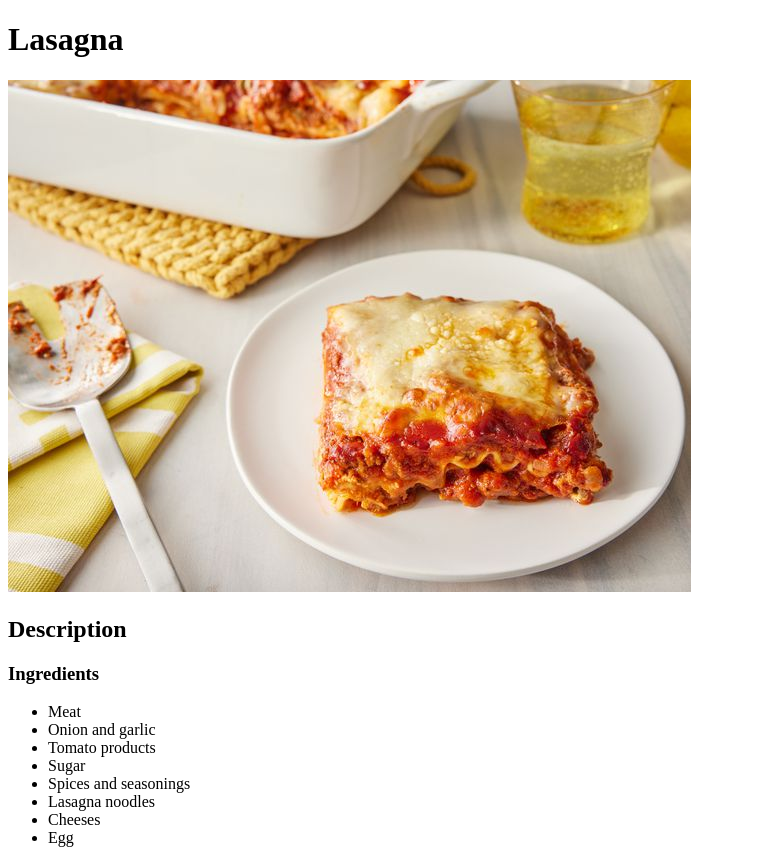
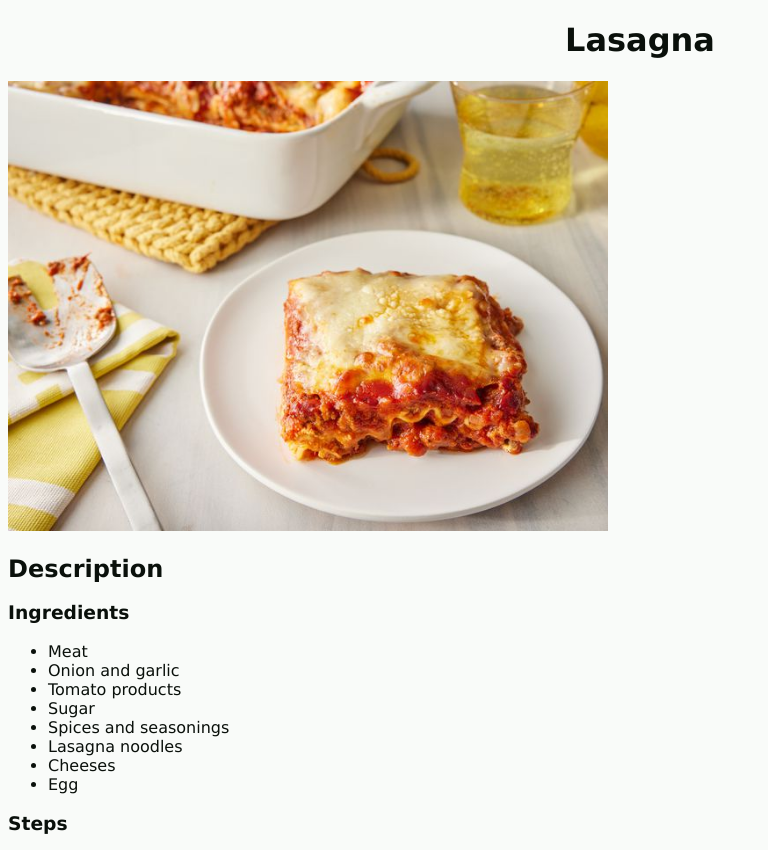
Before and after one commit to kyber-6/odin-recipes, a plain HTML site: page recipes/lasagna.html in a window 1280 px wide. Shown: the top 850 px of the page, without its empty margins (0-768 px from the left). Drawn offline with Linux system fonts and the light colour scheme.

Commit message:
Style changes

```diff
--- a/recipes/lasagna.html
+++ b/recipes/lasagna.html
@@ -2,6 +2,7 @@
 <html lang="en">
 
 <head>
+    <link rel="stylesheet" href="../style.css">
     <meta charset="UTF-8">
     <meta name="viewport" content="width=device-width, initial-scale=1.0">
     <title>Lasagna</title>
--- /dev/null
+++ b/style.css
@@ -0,0 +1,22 @@
+/* * {
+    outline: 2px solid red;
+} */
+
+body {
+    font-family:'Lucida Sans', 'Lucida Sans Regular', 'Lucida Grande', 'Lucida Sans Unicode', Geneva, Verdana, sans-serif;
+    background-color: #f9fbf9;
+    color: #0a100b;
+}
+
+img {
+    width: 600px;
+    height: auto;
+}
+
+h1 {
+    text-align: center;
+}
+
+a {
+    color: #0a100b;
+}
```
Also changed, not shown: index.html (+1 -0 lines), recipes/spicy-chicken-noodles.html (+1 -0 lines), recipes/teriyaki-salmon.html (+1 -0 lines).
